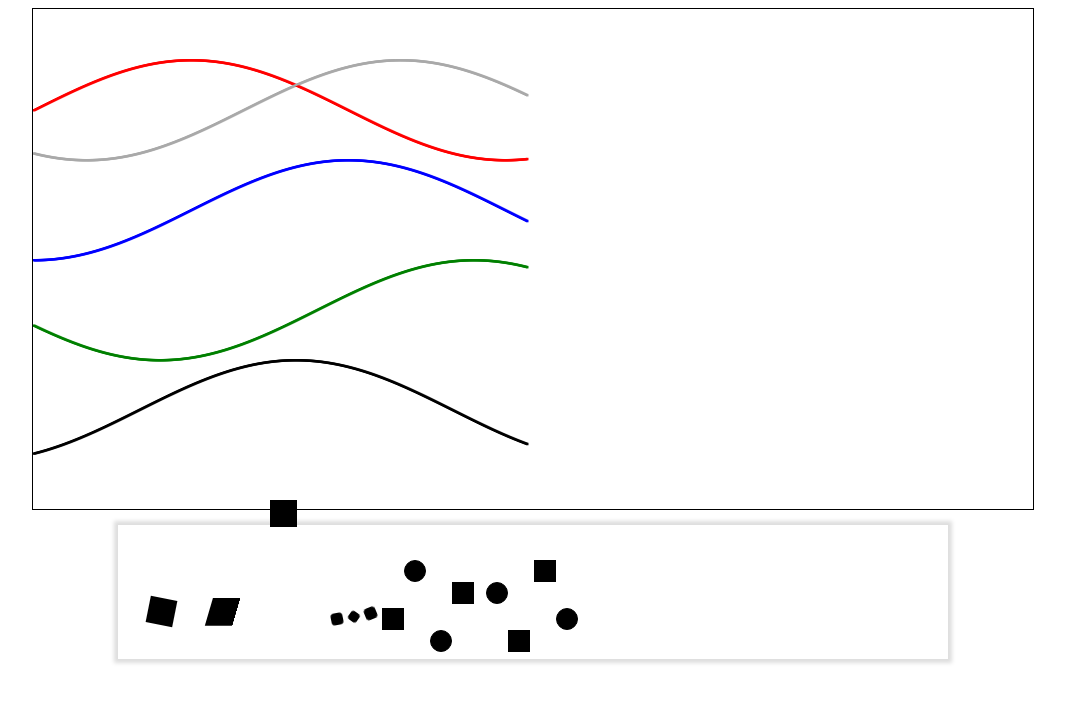
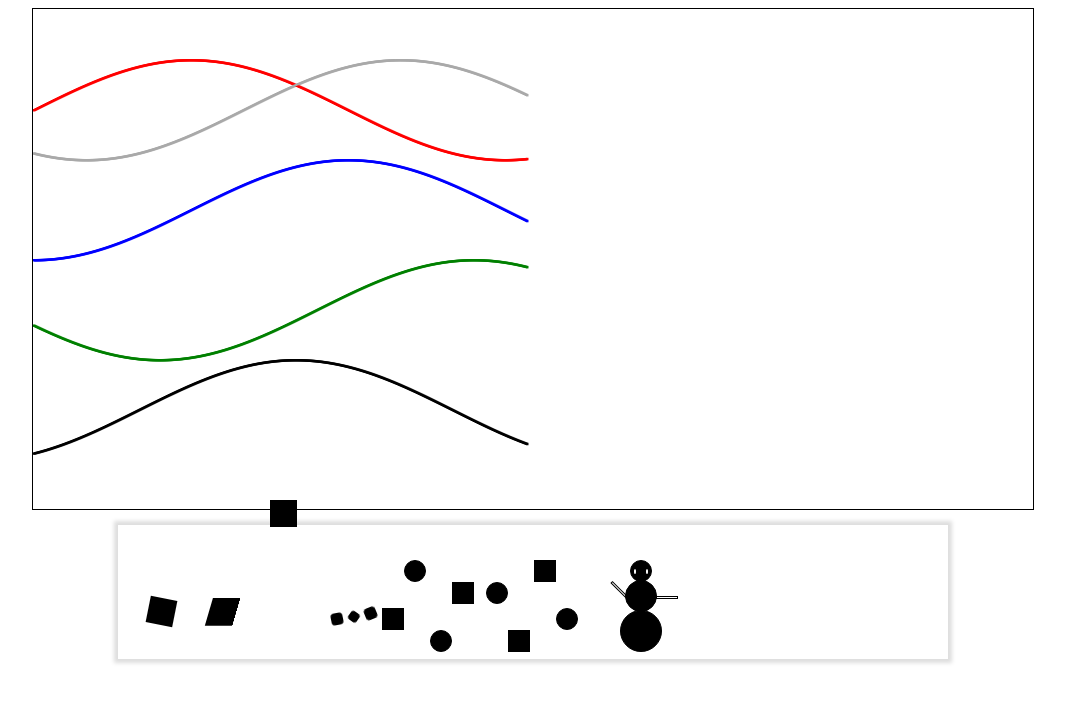
Before and after one commit to mallky/CARR, a website built with webpack: page src/index.html in a window 1280 px wide. Shown: the whole page, without its empty margins (107-1172 px from the left). Built offline with nearby package versions, Linux system fonts and the light colour scheme.

Commit message:
(feat) create ugly snowman

```diff
--- a/src/index.html
+++ b/src/index.html
@@ -27,6 +27,17 @@
         <div class="circle third"></div>
         <div class="square fouth"></div>
       </div>
+
+      <div class="wrap" id="snowman">
+        <div class="circle small">
+          <div class="circle smaller bg-white"></div>
+          <div class="circle smaller bg-white"></div>
+        </div>
+
+        <div class="circle medium"></div>
+
+        <div class="circle big"></div>
+      </div>
     </div>
   </body>
 </html>
--- a/src/main.scss
+++ b/src/main.scss
@@ -1,5 +1,6 @@
 @import '../styles/variables';
 @import '../styles/animations';
+@import '../styles/mixins';
 @import '../styles/common';
 
 body {
@@ -107,5 +108,65 @@ body {
         animation: from-top-right 4s ease-out 3s infinite;
       }
     }
+
+    #snowman {
+      div:first-child {
+        top: 0;
+        left: 40px;
+        animation: fromTop 1s ease, show 1s ease;
+      }
+
+      div:nth-child(2) {
+        top: 20px;
+        left: 35px;
+        animation: fromTop 1s ease 1s, show 2s ease;
+      }
+
+      div:last-child {
+        top: 50px;
+        left: 30px;
+        animation: fromTop 1s ease 2s, show 3s ease;
+      }
+
+      .small {
+        display: flex;
+        justify-content: center;
+        align-items: center;
+
+        & > div {
+          position: static;
+          height: 3px;
+
+          &:last-child {
+            animation: wink 0.5s ease-in 3s alternate;
+          }
+        }
+      }
+
+      .medium {
+        &::before {
+          content: '';
+          position: relative;
+          top: 50%;
+          left: -70%;
+          transform-origin: 100% 50%;
+          transform: rotate(45deg);
+          animation: hello 1s ease-in-out infinite 3.5s alternate;
+
+          @include line();
+        }
+        &::after {
+          content: '';
+          position: relative;
+          top: 40%;
+          left: 100%;
+          transform-origin: 0% 50%;
+          transform: rotate(-45deg);
+          animation: hello 1s ease-in-out infinite 5s alternate-reverse;
+
+          @include line();
+        }
+      }
+    }
   }
 }
--- a/styles/_animations.scss
+++ b/styles/_animations.scss
@@ -11,6 +11,12 @@
 @keyframes fromTop {
   from { top: -100vh; }
   to { top: 0; }
+}
+
+@keyframes show {
+  from { opacity: 0 }
+  70% { opacity: 0 }
+  to { opacity: 1 }
 }
 
 @keyframes sizeTransform {
@@ -50,3 +56,12 @@
   75% {top: 100%; left: 100%}
   to {top: 100%; left: 0}
 }
+
+@keyframes hello {
+  from { transform: rotate(45deg) }
+  to { transform: rotate(-45deg) }
+}
+
+@keyframes wink {
+  50% { height: 0px }
+}
--- a/styles/_common.scss
+++ b/styles/_common.scss
@@ -1,4 +1,4 @@
-#wrapper, #wrapper-delay {
+#wrapper, #wrapper-delay, .css-anim-wrap > .wrap {
   position: relative;
   width: $king-size;
   height: $king-size;
@@ -26,3 +26,28 @@
   border-radius: 50%;
   background: black;
 }
+
+.smaller {
+  width: $smaller-size;
+  height: $smaller-size;
+}
+
+.small {
+  width: $small-size;
+  height: $small-size;
+}
+
+.medium {
+  width: $medium-size;
+  height: $medium-size;
+}
+
+.big {
+  width: $big-size;
+  height: $big-size;
+}
+
+.bg-white {
+  background-color: white;
+  border: 1px solid white;
+}
--- a/styles/_mixins.scss
+++ b/styles/_mixins.scss
@@ -6,3 +6,10 @@
   animation-timing-function: $timing-function;
   animation-play-state: $play-state;
 }
+
+@mixin line() {
+  display: block;
+  width: $small-size;
+  height: 1px;
+  border: 1px solid black;
+}
--- a/styles/_variables.scss
+++ b/styles/_variables.scss
@@ -1,3 +1,6 @@
 $main-size: 25px;
 $small-size: 20px;
+$smaller-size: 5px;
+$big-size: 40px;
+$medium-size: 30px;
 $king-size: 70px;
```
